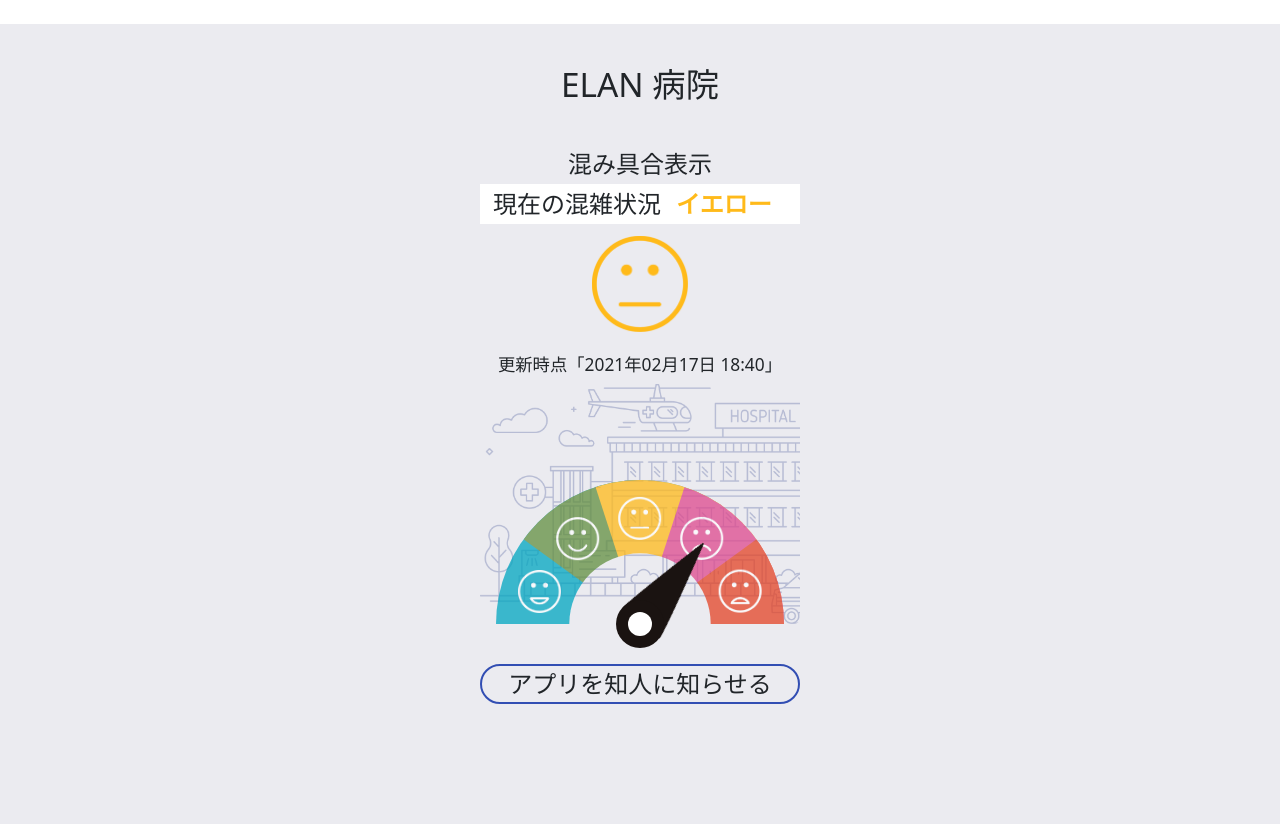
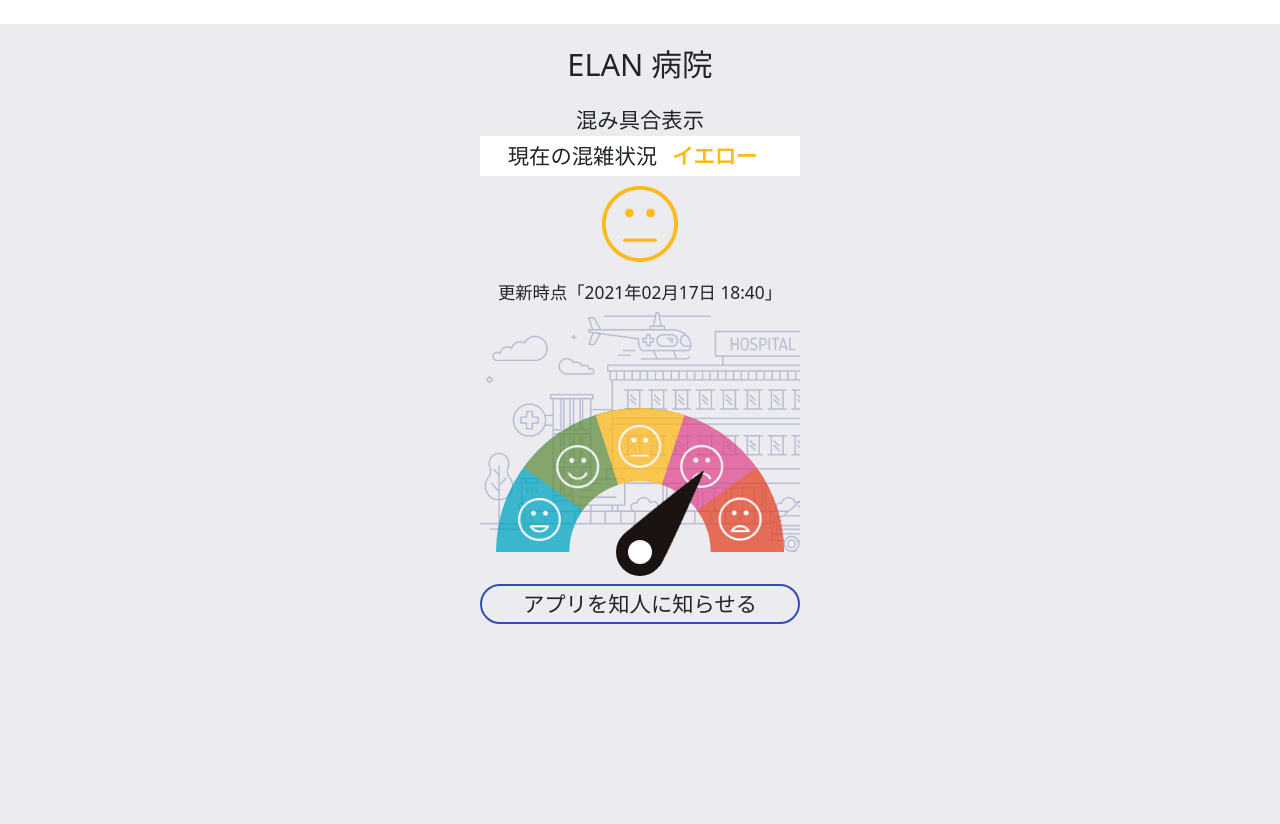
Before and after one commit to hucancode/JamChecker, a PHP site: page /index.html in a window 1280 px wide. Run offline with PHP 8.4, Linux system fonts and the light colour scheme.

Commit message:
micro adjust

```diff
--- a/gauge.css
+++ b/gauge.css
@@ -22,11 +22,11 @@ h4
 @media (max-height: 950px) {
   h1
   {
-    font-size: 30pt;
+    font-size: 26pt;
   }
   h3
   {
-    font-size: 20pt;
+    font-size: 18pt;
   }
   h4
   {
@@ -36,11 +36,11 @@ h4
 @media (max-height: 850px) {
   h1
   {
-    font-size: 25pt;
+    font-size: 23pt;
   }
   h3
   {
-    font-size: 18pt;
+    font-size: 16pt;
   }
   h4
   {
@@ -50,11 +50,11 @@ h4
 @media (max-height: 700px) {
   h1
   {
-    font-size: 25pt;
+    font-size: 20pt;
   }
   h3
   {
-    font-size: 15pt;
+    font-size: 14pt;
   }
   h4
   {
@@ -64,7 +64,7 @@ h4
 
 .title
 {
-  height: 15vh;
+  height: 10vh;
   width: 40vh;
   margin: 0 auto;
 }
@@ -76,7 +76,7 @@ h4
 }
 .description
 {
-  height: 5vh;
+  height: 4vh;
   width: 40vh;
   margin: 0 auto;
 }
@@ -120,7 +120,7 @@ h4
 .status-img
 {
   width: 40vh;
-  height: 15vh;
+  height: 12vh;
   margin: 0 auto;
 }
 .status-img img
@@ -148,7 +148,7 @@ h4
   width: 40vh;
   height: 30vh;
   position: relative;
-  margin: 0 auto 5vh auto;
+  margin: 0 auto 4vh auto;
   /* background: rgba(21, 34, 46, 0.25);
   box-shadow: 0 0 1px 0 rgba(255, 255, 255, 0.32), 0 1px 9px -1px #15222e; */
   background-image: url(assets/background.png);
@@ -166,9 +166,6 @@ h4
     left: 5%;
     bottom: 0;
     overflow: hidden;
-    /* safari fix */
-    -webkit-transform-style: flat;
-    -webkit-transform: translateZ(0px);
 }
 
 .gauge-center {
@@ -181,6 +178,7 @@ h4
   background-image: url(assets/background.png);
   background-size: cover;
   clip-path: circle(25% at bottom center);
+  -webkit-clip-path: circle(25% at bottom center);
 }
 
 .needle-img-root
```
